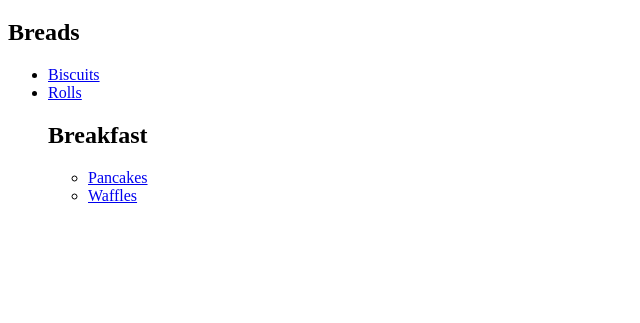
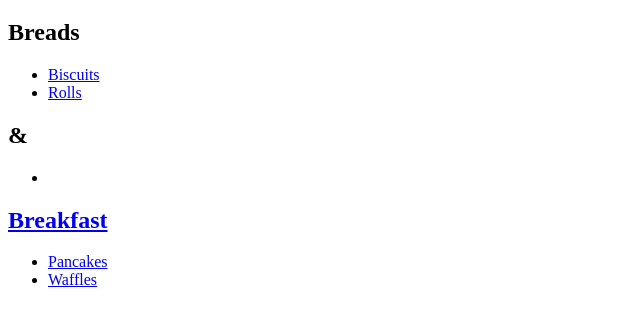
Before and after one commit to jeff527/odin-recipes, a plain HTML site: page index.html in a window 1280 px wide. Shown: the part 61-384 px from the top of the page, without its empty margins (0-640 px from the left). Drawn offline with Linux system fonts and the light colour scheme.

Commit message:
index.html

```diff
--- a/index.html
+++ b/index.html
@@ -8,10 +8,18 @@
 
         <body>
             <h1>Odin Recipes</h1>
+
             <h2>Breads</h2>
             <ul>
                 <li><a href="biscuits.html">Biscuits</a>
                 <li><a href="rolls.html">Rolls</a></li>
+            </ul>
+
+            <h2>&</h2>
+            <ul>
+                <li><a href="idk.html"</li>
+            </ul>
+
             <h2>Breakfast</h2>
             <ul>
                 <li><a href="pancakes.html">Pancakes</a></li>
```
Also changed, not shown: idk.html (added, +12 -0 lines).
